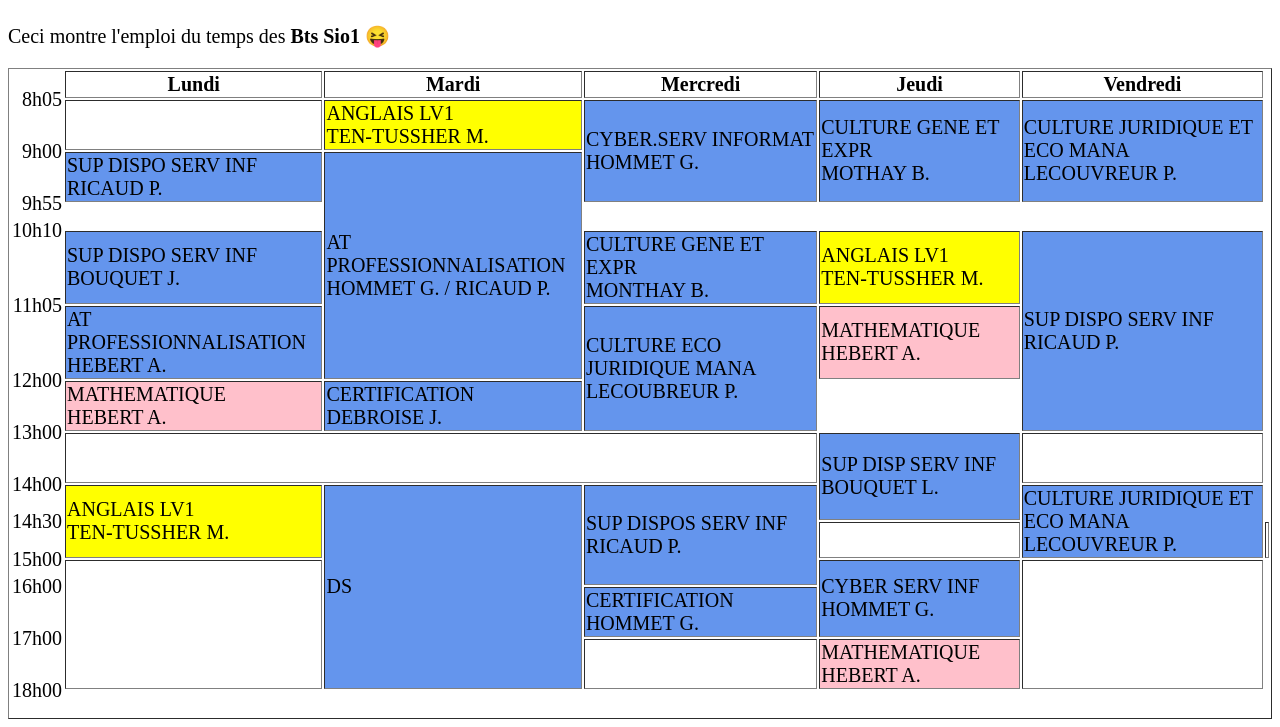
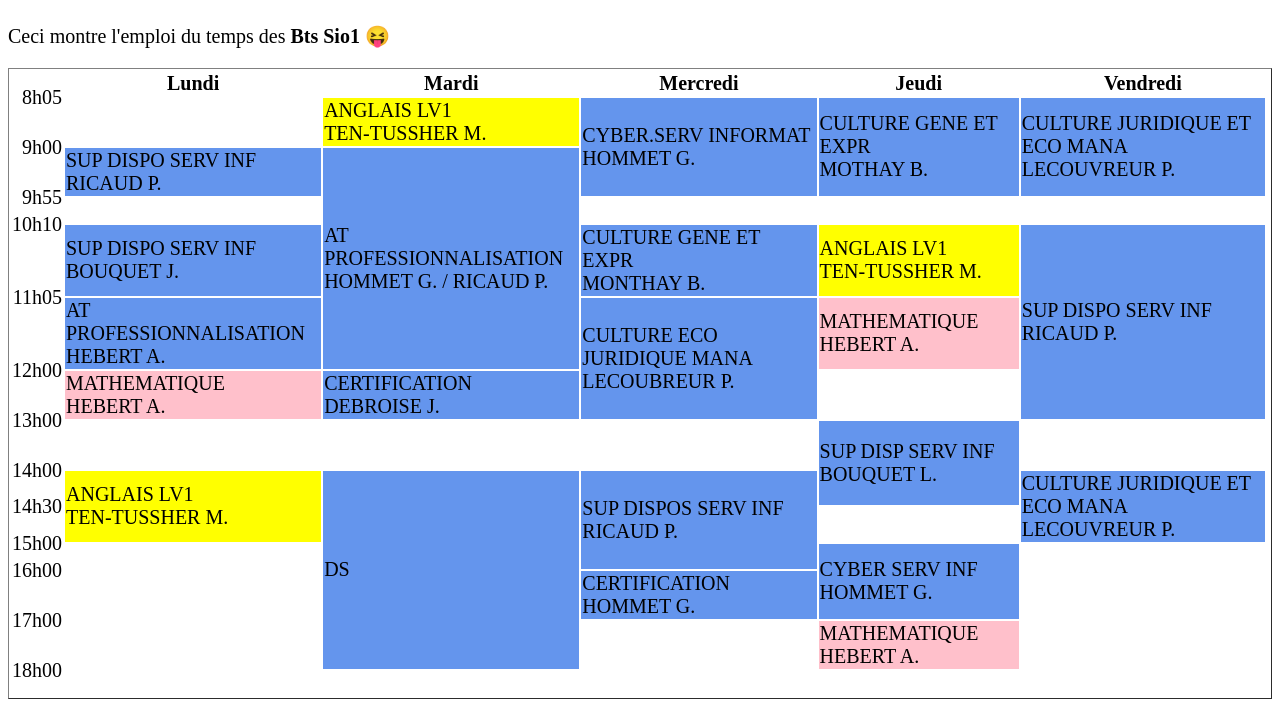
Before and after one commit to LuidjyAubel/html, a plain HTML site: page index (1).html in a window 1280 px wide. Shown: the part 87-814 px from the top of the page. Drawn offline with Linux system fonts and the light colour scheme.

Commit message:
remove border

```diff
--- a/mon_fichier_css.css
+++ b/mon_fichier_css.css
@@ -28,3 +28,11 @@ h1 {
 thead > td {
   background-color: cornflowerblue;
 }
+td{
+  border-radius: 0%;
+  border-style: unset;
+}
+th{
+  border-radius: 0%;
+  border-style: unset;
+}
```
